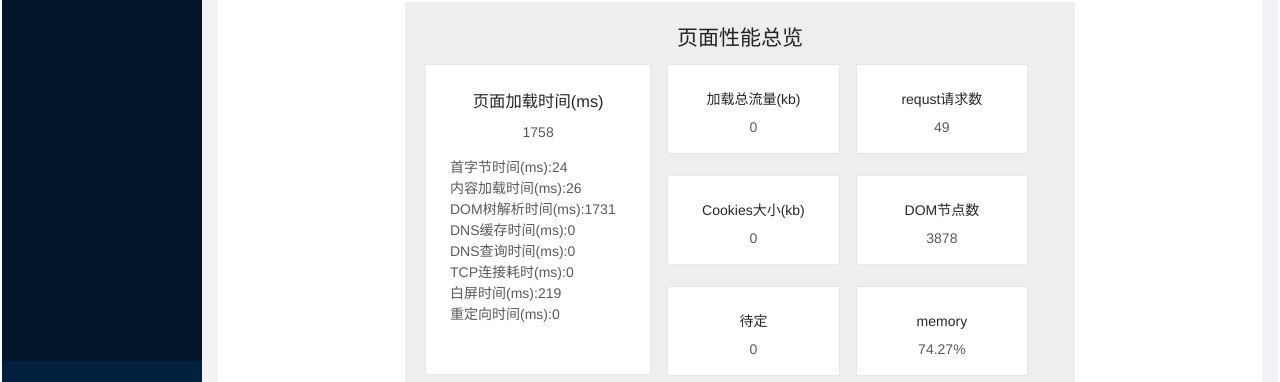
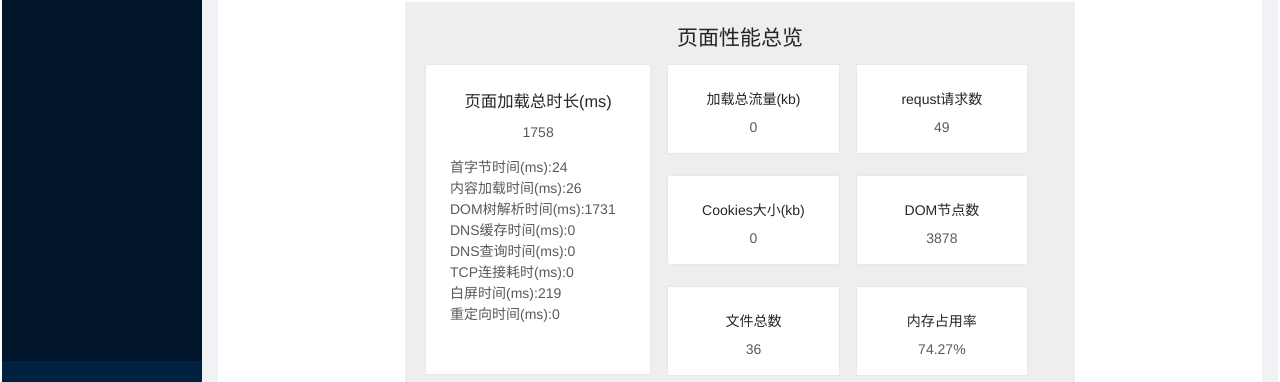
Before and after one commit to daphnellr/s1stestsvr, a Vue app: page /mmsearchtest/PerTestResult in a window 1280 px wide. Shown: the part 391-773 px from the top of the page. Built offline with nearby package versions, Linux system fonts and the light colour scheme; what v-charts would draw is missing.

Commit message:
修改指标

```diff
--- a/src/components/PerTestResult.vue
+++ b/src/components/PerTestResult.vue
@@ -28,7 +28,7 @@
                                 <a-row :gutter="16">
                                     <a-col :span="9">
                                         <a-card :bordered="true" style="height: 311px">  <!--111*n+89-->
-                                            <h3>页面加载时间(ms)</h3>
+                                            <h3>页面加载总时长(ms)</h3>
                                             <p>1758</p>
                                             <p class="p_css"  v-for="data in resourcelist_main" :key="data[0]">{{ data[0] }}:{{ data[1] }}</p>
                                         </a-card>
@@ -85,7 +85,7 @@
                     <a-collapse-panel header="示例2" key="collapse_2">
                         Cache:缓存读取时间，或304错误的处理时间<br>
                         BlockTime: 请求等待时间，取决于缓存检查，网络连接等待<br>
-                        DNS Lookup: DNS服务器茶渣时间，取决于dns服务的数量，dns注册的域<br>
+                        DNS Lookup: DNS服务器查询时间，取决于dns服务的数量，dns注册的域<br>
                         Connect：TCP链接时间，取决于链接类型<br>
                         Send first to last: 发送请求内容的时间，取决于请求内容大小及上行传输速度<br>
                         Wait: 等待相应的时间，取决于网络环境的响应，Web服务器的处理时间<br>
@@ -147,12 +147,12 @@ export default {
             resourcelist_left: [
                 ["加载总流量(kb)", "0"],
                 ["Cookies大小(kb)", "0"],
-                ["待定", "0"]
+                ["文件总数", "36"]
             ],
             resourcelist_right: [
                 ["requst请求数", "49"],
                 ["DOM节点数", "3878"],
-                ["memory", "74.27%"]
+                ["内存占用率", "74.27%"]
             ]
         }
     },
```
